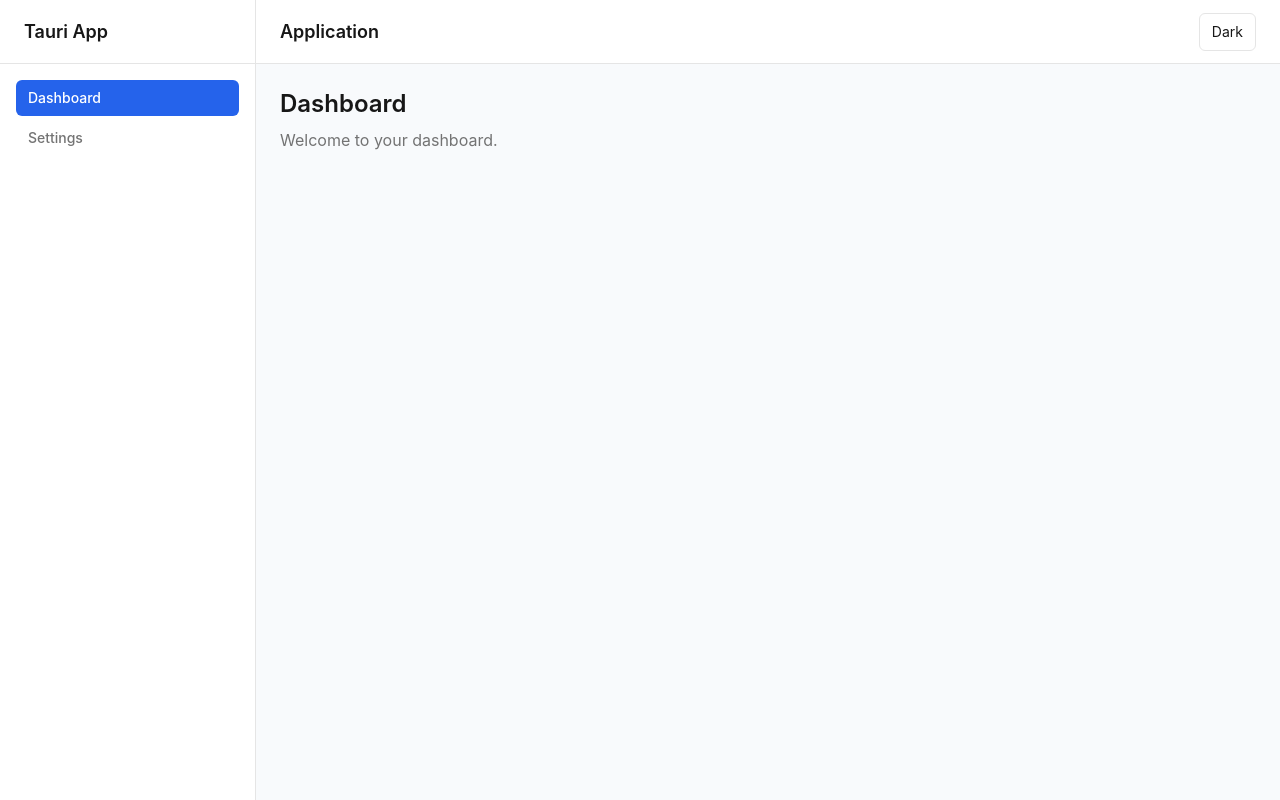
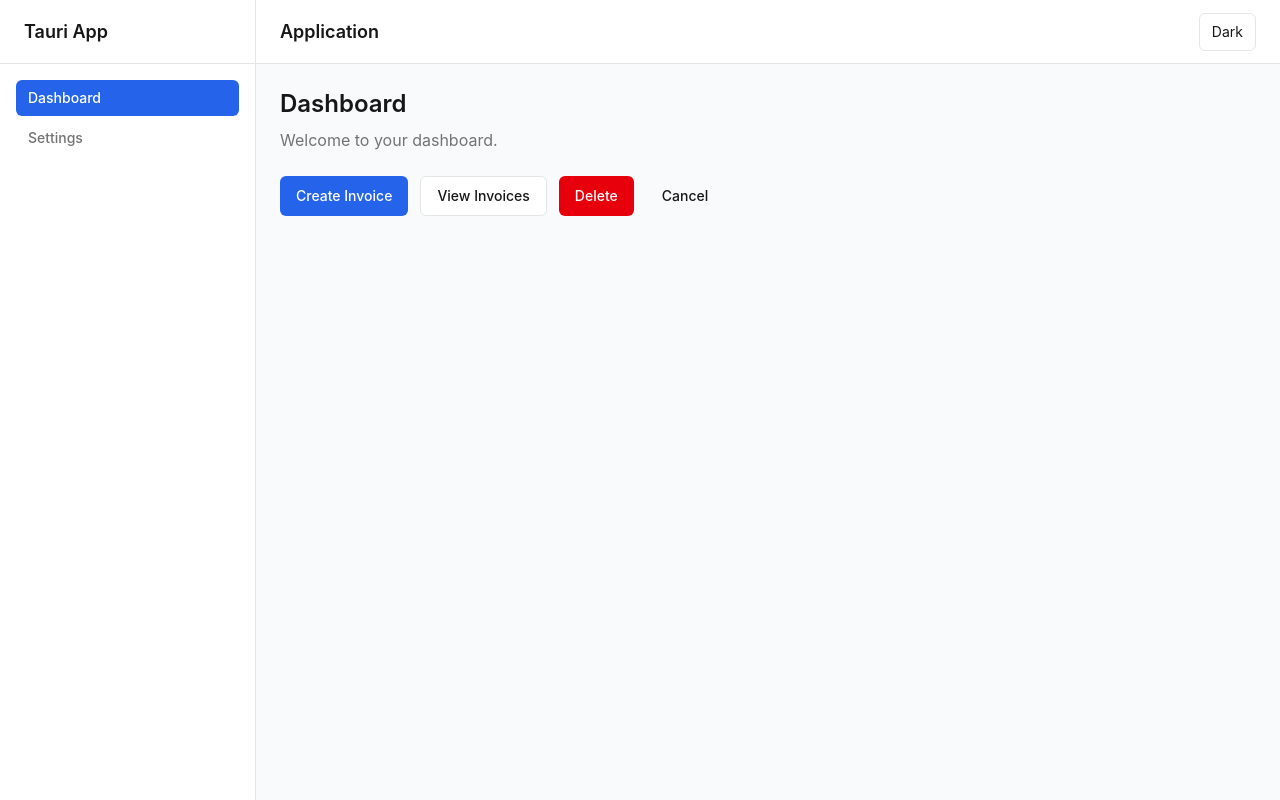
Before and after one commit to adikharadkar/tours-and-travels, a React (Vite) app: page /dashboard in a window 1280 px wide. Built offline with nearby package versions, Linux system fonts and the light colour scheme.

Commit message:
Add Button component

```diff
--- /dev/null
+++ b/src/components/ui/Button.jsx
@@ -0,0 +1,51 @@
+import { forwardRef } from "react";
+
+const variantStyles = {
+  primary: "bg-primary text-primary-foreground hover:bg-primary-hover",
+  secondary:
+    "border border-border bg-surface text-foreground hover:bg-background",
+  danger: "bg-red-600 text-white hover:bg-red-700",
+  ghost: "text-foreground hover:bg-background",
+};
+
+const sizeStyles = {
+  sm: "h-8 px-3 text-sm",
+  md: "h-10 px-4 text-sm",
+  lg: "h-11 px-6 text-base",
+};
+
+const Button = forwardRef(function Button(
+  {
+    children,
+    variant = "primary",
+    size = "md",
+    type = "button",
+    className = "",
+    disabled = false,
+    ...props
+  },
+  ref,
+) {
+  return (
+    <button
+      ref={ref}
+      type={type}
+      disabled={disabled}
+      className={[
+        "inline-flex items-center justify-center rounded-md",
+        "font-medium transition-colors",
+        "focus-visible:outline-none focus-visible:ring-2",
+        "focus-visible:ring-focus focus-visible:ring-offset-2",
+        "disabled:pointer-events-none disabled:opacity-50",
+        variantStyles[variant],
+        sizeStyles[size],
+        className,
+      ].join(" ")}
+      {...props}
+    >
+      {children}
+    </button>
+  );
+});
+
+export default Button;
--- a/src/pages/Dashboard.jsx
+++ b/src/pages/Dashboard.jsx
@@ -1,9 +1,21 @@
+import Button from "../components/ui/Button";
+
 export default function Dashboard() {
   return (
     <div>
       <h1 className="text-2xl font-semibold">Dashboard</h1>
 
       <p className="mt-2 text-muted">Welcome to your dashboard.</p>
+
+      <div className="mt-6 flex flex-wrap gap-3">
+        <Button>Create Invoice</Button>
+
+        <Button variant="secondary">View Invoices</Button>
+
+        <Button variant="danger">Delete</Button>
+
+        <Button variant="ghost">Cancel</Button>
+      </div>
     </div>
   );
 }
```
Also changed, not shown: 2 other files (tests, documents, lock files or other folders).
